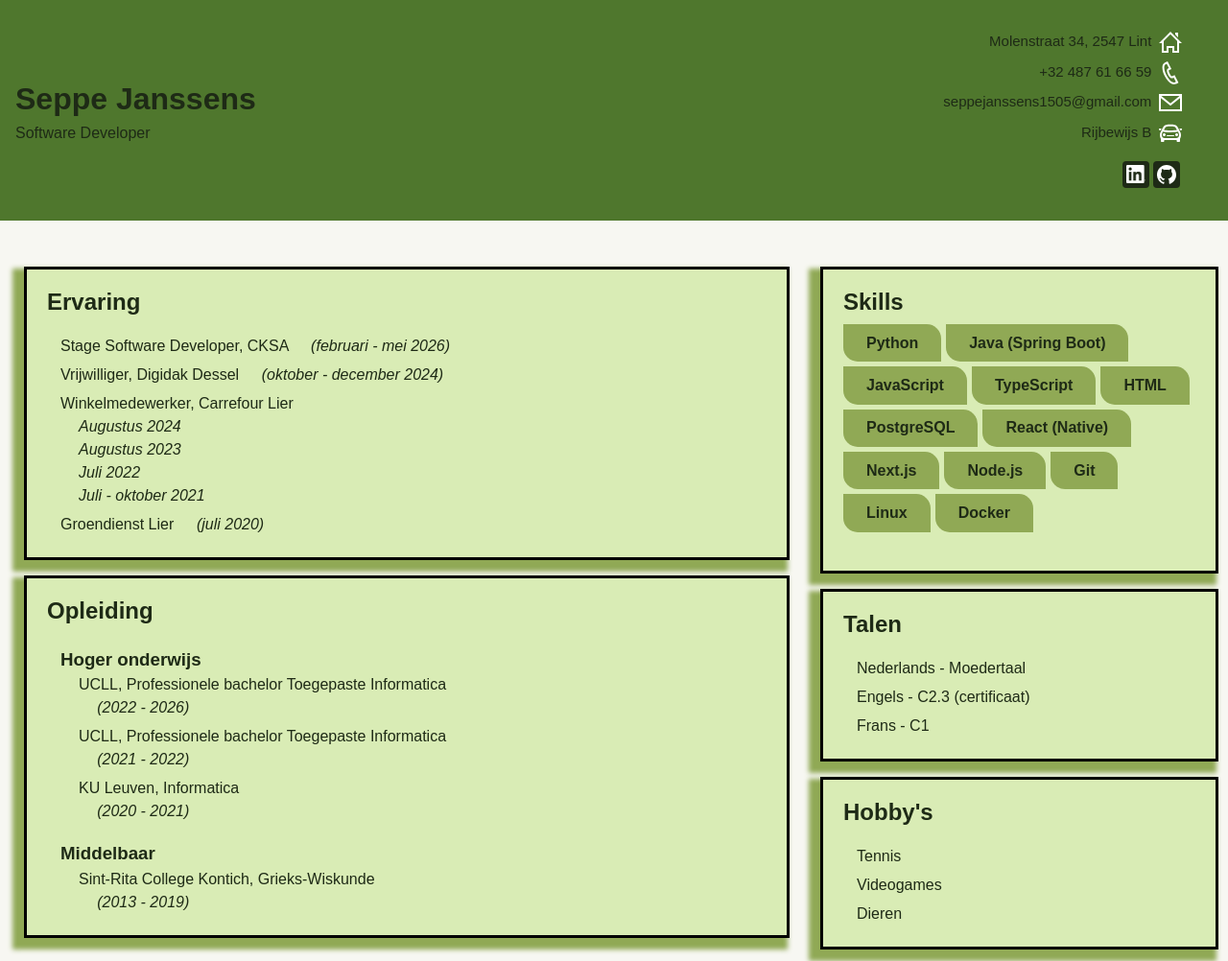
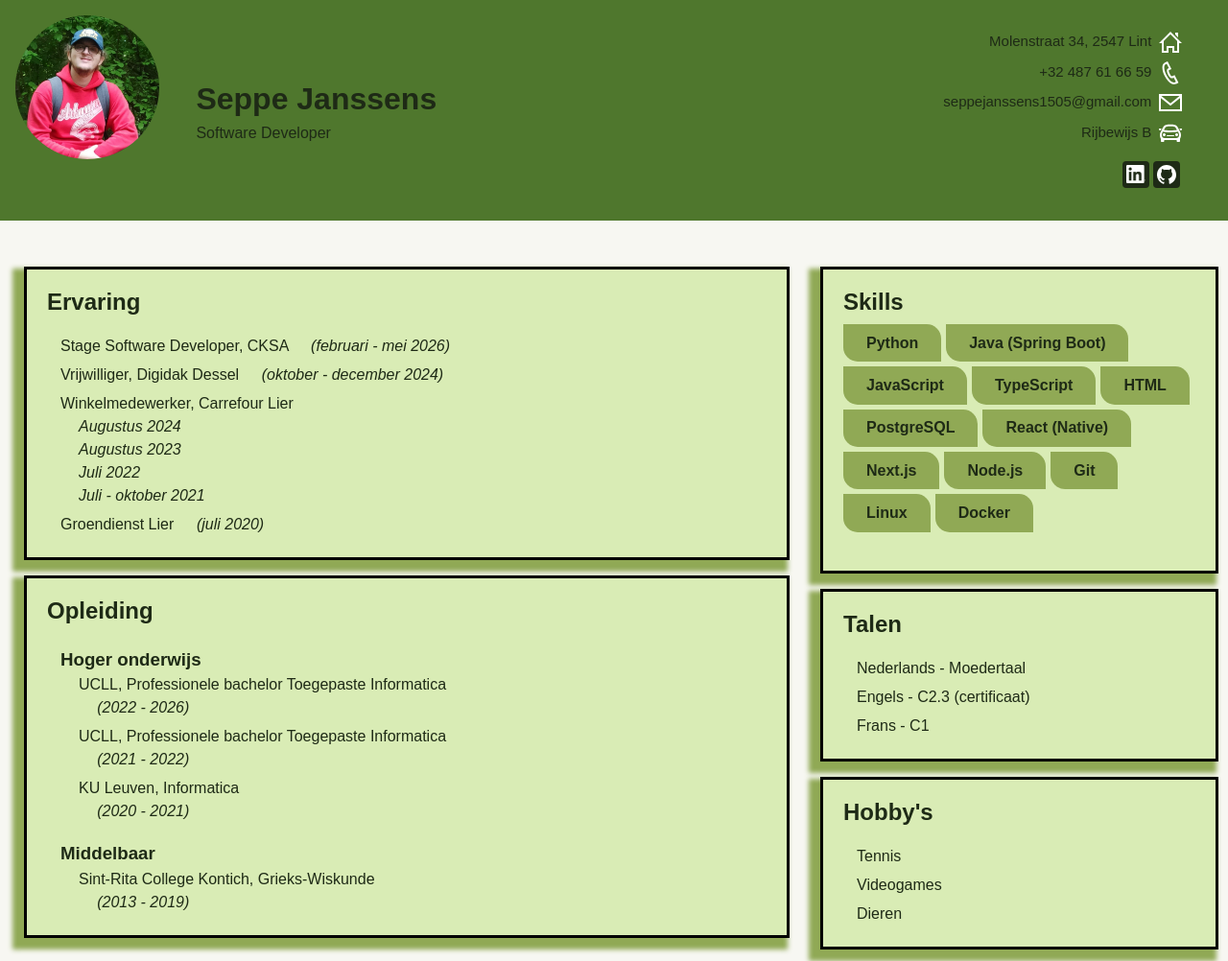
Before and after one commit to Zjepp/curriculum, a plain HTML site: page index.html in a window 1280 px wide. Shown: the top 1002 px of the page at 96% size. Drawn offline with Linux system fonts and the light colour scheme.

Commit message:
add picture to cv

```diff
--- a/index.html
+++ b/index.html
@@ -10,8 +10,11 @@
     <header>
       <div class="header">
         <div class="header-left">
-          <h1>Seppe Janssens</h1>
-          <p>Software Developer</p>
+          <img class="foto" src="imgs/1794738494791_cut.jpg" />
+          <div>
+            <h1>Seppe Janssens</h1>
+            <p>Software Developer</p>
+          </div>
         </div>
 
         <div class="header-right">
--- a/styles.css
+++ b/styles.css
@@ -26,17 +26,31 @@ header {
 .header {
   max-width: min(100%, 1280px);
   margin: auto;
-  display: grid;
+  display: flex;
+  justify-content: space-between;
   grid-template-columns: 2fr 1fr;
 }
 
+.foto {
+  width: 150px;
+  height: 150px;
+  border-radius: 100%;
+  object-fit: cover;
+}
+
 .header-left {
-  align-self: center;
+  display: flex;
+  gap: 3vw;
+}
+
+.header-left div {
+  align-content: center;
 }
 
 .header-right {
   padding: 0 clamp(16px, 2.5vw, 32px);
   text-align: right;
+  align-self: center;
   font-size: 15px;
   margin-top: 2vh;
   margin-bottom: 2vh;
@@ -298,4 +312,8 @@ li p {
   section {
     margin: 3vh 0;
   }
+
+  .foto {
+    display: none;
+  }
 }
```
Also changed, not shown: imgs/1794738494791.jpg (added), imgs/1794738494791_cut.jpg (added).
